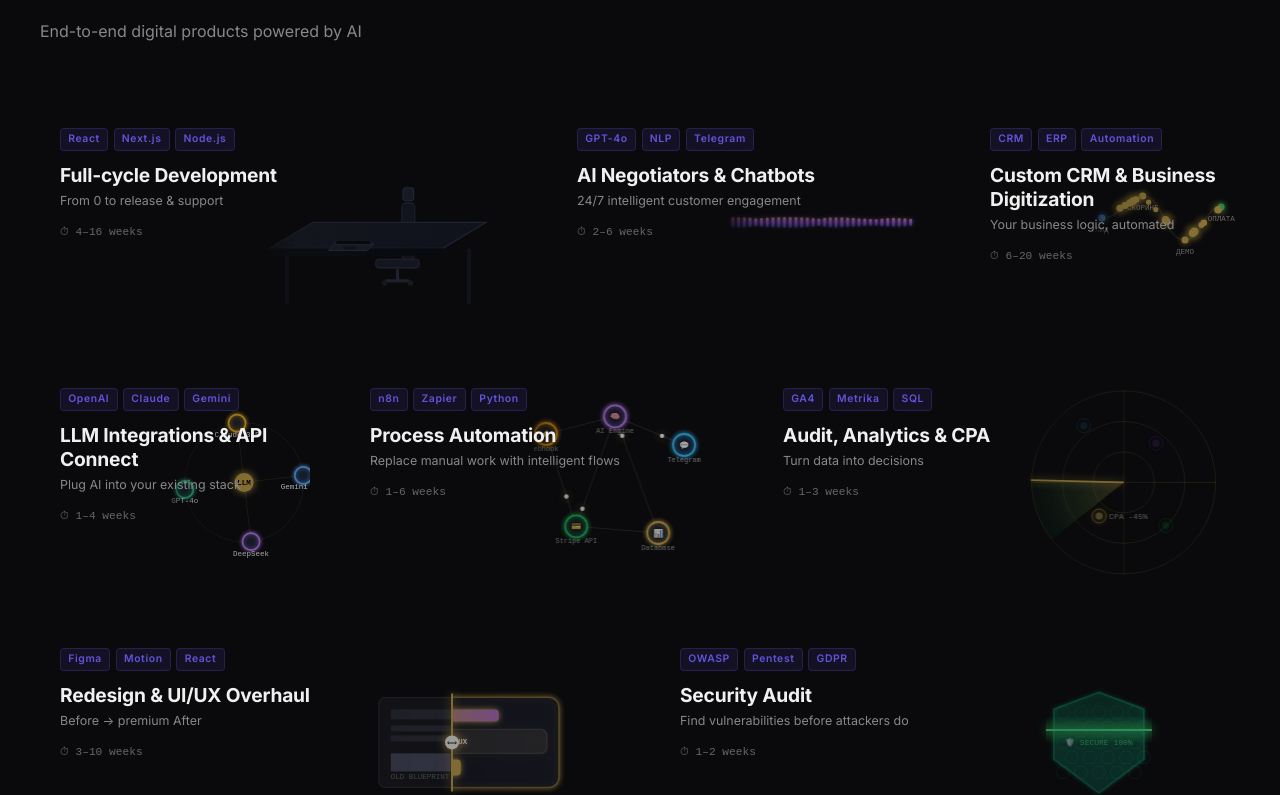
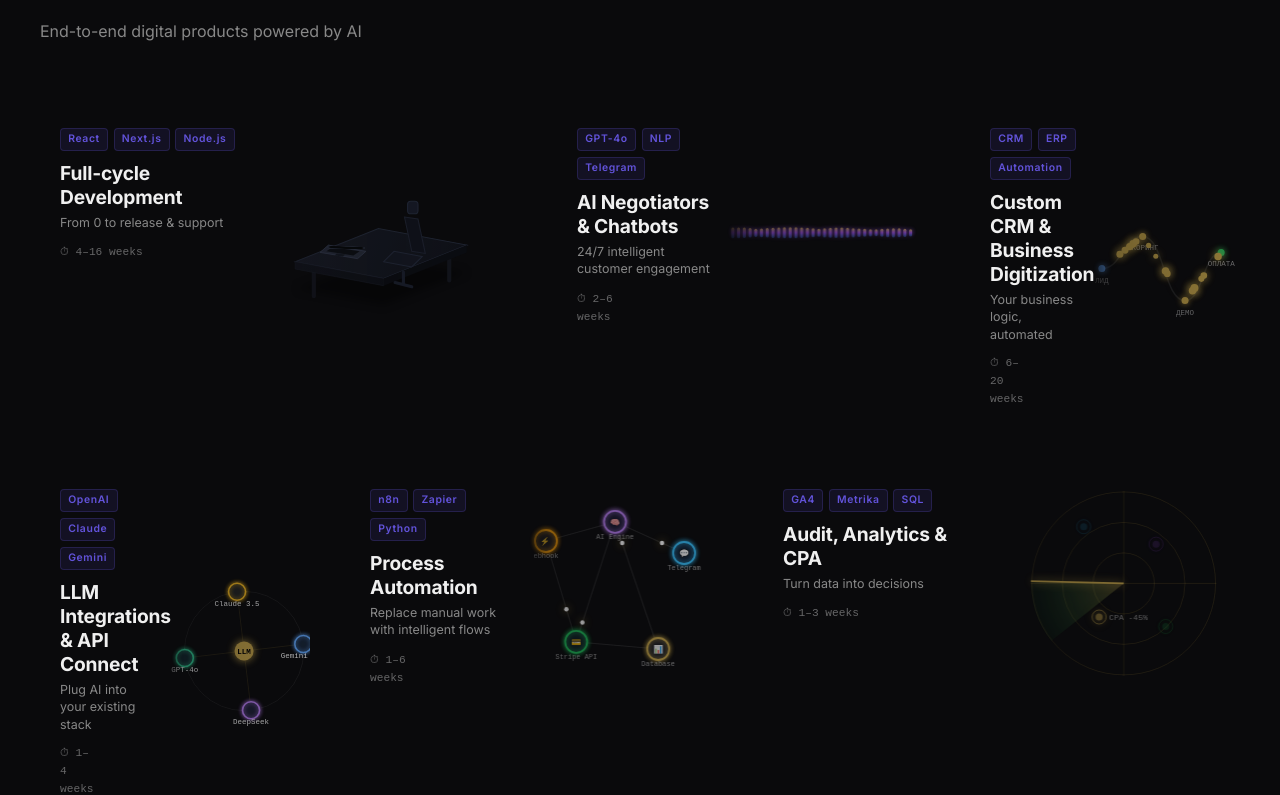
Before and after one commit to edik40288-stack/it-products-store, a Next.js app: page /en in a window 1280 px wide. Shown: the part 1012-1807 px from the top of the page. Built offline with nearby package versions, Linux system fonts and the light colour scheme.

Commit message:
Refine CARD 01 to luxury 2.5D isometric studio workstation with deep obsidian glass and zero text collisions

```diff
--- a/components/ServicesGrid/ServiceCard.module.css
+++ b/components/ServicesGrid/ServiceCard.module.css
@@ -102,6 +102,7 @@
   z-index: 2;
   padding: 1.25rem;
   height: 100%;
+  max-width: 48%;
   display: flex;
   flex-direction: column;
   justify-content: flex-end;
@@ -112,14 +113,14 @@
 
 .card:hover .content,
 .cardHovered .content {
-  transform: translateY(-8px);
+  transform: translateY(-4px);
 }
 
 .tags {
   display: flex;
   flex-wrap: wrap;
   gap: 0.35rem;
-  margin-bottom: 0.75rem;
+  margin-bottom: 0.6rem;
 }
 
 .tag {
@@ -146,13 +147,13 @@
   font-size: 0.78rem;
   color: var(--color-text-muted);
   line-height: 1.4;
-  margin-bottom: 0.85rem;
+  margin-bottom: 0.75rem;
 }
 
 .footer {
   display: flex;
   align-items: center;
-  justify-content: space-between;
+  gap: 0.75rem;
 }
 
 .duration {
@@ -166,7 +167,7 @@
   font-weight: 600;
   color: var(--color-gold);
   opacity: 0;
-  transform: translateX(-8px) translateZ(0);
+  transform: translateX(-4px) translateZ(0);
   transition: opacity 0.25s ease, transform 0.25s ease;
   will-change: transform, opacity;
 }
--- a/components/ServicesGrid/visuals/CodeVisual.module.css
+++ b/components/ServicesGrid/visuals/CodeVisual.module.css
@@ -4,7 +4,8 @@
   height: 100%;
   display: flex;
   align-items: center;
-  justify-content: center;
+  justify-content: flex-end;
+  padding-right: 1.5rem;
   overflow: hidden;
   user-select: none;
 }
@@ -12,58 +13,57 @@
 .sceneSvg {
   width: 100%;
   height: 100%;
-  max-width: 260px;
-  max-height: 200px;
+  max-width: 250px;
+  max-height: 190px;
   overflow: visible;
 }
 
-.desk {
-  transition: opacity 0.3s ease;
+/* Micro-animations */
+.developer {
+  transition: transform 0.45s cubic-bezier(0.16, 1, 0.3, 1), opacity 0.35s ease;
 }
 
 .chair {
-  transition: transform 0.4s cubic-bezier(0.34, 1.56, 0.64, 1);
-}
-
-.developer {
-  transition: transform 0.4s cubic-bezier(0.2, 0.8, 0.2, 1), opacity 0.3s ease;
+  transition: transform 0.45s cubic-bezier(0.16, 1, 0.3, 1);
 }
 
 .drinkCan {
-  transition: transform 0.35s cubic-bezier(0.34, 1.56, 0.64, 1), opacity 0.25s ease;
+  transition: transform 0.4s cubic-bezier(0.34, 1.56, 0.64, 1), opacity 0.3s ease;
 }
 
 .laptopLid {
-  transform-origin: 130px 112px;
-  transition: transform 0.45s cubic-bezier(0.34, 1.3, 0.64, 1);
+  transform-origin: 110px 105px;
+  transition: transform 0.5s cubic-bezier(0.34, 1.25, 0.64, 1);
 }
 
 .screenGlow {
-  transition: opacity 0.35s ease;
+  transition: opacity 0.4s ease;
 }
 
 .codeLine {
-  transition: opacity 0.2s ease, transform 0.2s ease;
+  transition: opacity 0.25s ease;
 }
 
+/* Glass Status Badge */
 .statusBadge {
   position: absolute;
   top: 14px;
-  right: 18px;
+  right: 16px;
   display: flex;
   align-items: center;
   gap: 6px;
-  padding: 4px 8px;
-  border-radius: 6px;
-  background: rgba(15, 20, 32, 0.92);
-  border: 1px solid rgba(255, 255, 255, 0.1);
+  padding: 4px 10px;
+  border-radius: 20px;
+  background: rgba(13, 16, 25, 0.92);
+  border: 1px solid rgba(255, 255, 255, 0.12);
   font-family: 'JetBrains Mono', Consolas, monospace;
-  font-size: 8.5px;
-  letter-spacing: 0.04em;
+  font-size: 8px;
+  font-weight: 600;
+  letter-spacing: 0.05em;
   color: #fff;
-  box-shadow: 0 4px 12px rgba(0, 0, 0, 0.5);
-  backdrop-filter: blur(8px);
-  transition: opacity 0.3s ease, transform 0.3s cubic-bezier(0.16, 1, 0.3, 1), border-color 0.3s ease;
+  box-shadow: 0 4px 16px rgba(0, 0, 0, 0.6);
+  backdrop-filter: blur(12px);
+  transition: opacity 0.3s ease, transform 0.3s cubic-bezier(0.16, 1, 0.3, 1);
   z-index: 10;
 }
 
@@ -77,25 +77,25 @@
 
 .statusDotBuilding {
   background: #f59e0b;
-  box-shadow: 0 0 6px #f59e0b;
+  box-shadow: 0 0 8px #f59e0b;
   animation: pulseDot 0.8s infinite alternate;
 }
 
 .statusDotSuccess {
   background: #22c55e;
-  box-shadow: 0 0 8px #22c55e;
+  box-shadow: 0 0 10px #22c55e;
 }
 
 .statusDotDeploying {
   background: #a855f7;
-  box-shadow: 0 0 6px #a855f7;
+  box-shadow: 0 0 8px #a855f7;
   animation: pulseDot 0.6s infinite alternate;
 }
 
 .statusDotLive {
   background: #22c55e;
-  box-shadow: 0 0 8px #22c55e;
-  animation: liveBeacon 1.8s infinite;
+  box-shadow: 0 0 10px #22c55e;
+  animation: liveBeacon 2s infinite;
 }
 
 @keyframes pulseDot {
@@ -110,7 +110,7 @@
 }
 
 @media (prefers-reduced-motion: reduce) {
-  .chair, .developer, .drinkCan, .laptopLid, .screenGlow, .statusBadge {
+  .developer, .chair, .drinkCan, .laptopLid, .screenGlow, .statusBadge {
     transition: none !important;
     animation: none !important;
   }
--- a/components/ServicesGrid/visuals/CodeVisual.tsx
+++ b/components/ServicesGrid/visuals/CodeVisual.tsx
@@ -10,55 +10,30 @@ interface VisualProps {
 }
 
 export default function CodeVisual({ hovered }: VisualProps) {
-  // Sequence state: 0 (idle) to 12 (final deployed loop)
+  // Sequence states 0 to 12
   const [step, setStep] = useState<number>(0);
   const timerRef = useRef<NodeJS.Timeout[]>([]);
 
   useEffect(() => {
-    // Clear any previous running sequence
     timerRef.current.forEach(t => clearTimeout(t));
     timerRef.current = [];
 
     if (hovered) {
-      // Precise timeline according to TZ:
-      // State 1: 0ms (Empty desk, laptop closed)
-      setStep(1);
-
-      // State 2: 180ms (Developer approaches desk)
-      timerRef.current.push(setTimeout(() => setStep(2), 180));
-
-      // State 3: 400ms (Places energy drink / coffee on desk)
-      timerRef.current.push(setTimeout(() => setStep(3), 400));
-
-      // State 4: 650ms (Sits down in chair)
-      timerRef.current.push(setTimeout(() => setStep(4), 650));
-
-      // State 5: 900ms (Opens laptop lid)
-      timerRef.current.push(setTimeout(() => setStep(5), 900));
-
-      // State 6: 1100ms (Screen turns on, soft glow shines)
-      timerRef.current.push(setTimeout(() => setStep(6), 1100));
-
-      // State 7: 1350ms (Starts coding, lines of code appear on screen)
-      timerRef.current.push(setTimeout(() => setStep(7), 1350));
-
-      // State 8: 1650ms (Build process starts: BUILDING...)
-      timerRef.current.push(setTimeout(() => setStep(8), 1650));
-
-      // State 9: 1950ms (BUILD SUCCESS appears)
-      timerRef.current.push(setTimeout(() => setStep(9), 1950));
-
-      // State 10: 2200ms (Deployment starts: DEPLOYING...)
-      timerRef.current.push(setTimeout(() => setStep(10), 2200));
-
-      // State 11: 2500ms (DEPLOYED / LIVE status badge)
-      timerRef.current.push(setTimeout(() => setStep(11), 2500));
-
-      // State 12: 2800ms+ (Final state: continues working, live beacon)
-      timerRef.current.push(setTimeout(() => setStep(12), 2800));
+      // Precise timeline for 13-step sequence
+      setStep(1); // 0ms: State 1 (Idle workspace)
+      timerRef.current.push(setTimeout(() => setStep(2), 200)); // State 2: Developer approaches
+      timerRef.current.push(setTimeout(() => setStep(3), 450)); // State 3: Places drink/coffee
+      timerRef.current.push(setTimeout(() => setStep(4), 700)); // State 4: Sits down
+      timerRef.current.push(setTimeout(() => setStep(5), 950)); // State 5: Opens laptop lid
+      timerRef.current.push(setTimeout(() => setStep(6), 1150)); // State 6: Screen turns on
+      timerRef.current.push(setTimeout(() => setStep(7), 1400)); // State 7: Starts coding
+      timerRef.current.push(setTimeout(() => setStep(8), 1700)); // State 8: Build starts
+      timerRef.current.push(setTimeout(() => setStep(9), 2000)); // State 9: BUILD SUCCESS
+      timerRef.current.push(setTimeout(() => setStep(10), 2250)); // State 10: Deploying
+      timerRef.current.push(setTimeout(() => setStep(11), 2550)); // State 11: LIVE / DEPLOYED
+      timerRef.current.push(setTimeout(() => setStep(12), 2850)); // State 12: Working persistently
     } else {
-      // Smooth reset back to idle (State 0) on pointerleave
-      setStep(0);
+      setStep(0); // Reset smoothly on mouseleave
     }
 
     return () => {
@@ -66,7 +41,6 @@ export default function CodeVisual({ hovered }: VisualProps) {
     };
   }, [hovered]);
 
-  // Derived visibility & animation flags
   const isApproaching = step >= 2;
   const hasPlacedDrink = step >= 3;
   const isSeated = step >= 4;
@@ -80,18 +54,18 @@ export default function CodeVisual({ hovered }: VisualProps) {
 
   return (
     <div className={styles.workspaceContainer}>
-      {/* Dynamic Status Badge (Steps 8-12) */}
+      {/* Top Glass Status Badge (Steps 8-12) */}
       {step >= 8 && (
         <div
           className={styles.statusBadge}
           style={{
             borderColor: isLive
-              ? 'rgba(34, 197, 94, 0.4)'
+              ? 'rgba(34, 197, 94, 0.45)'
               : isDeploying
-              ? 'rgba(168, 85, 247, 0.4)'
+              ? 'rgba(168, 85, 247, 0.45)'
               : isBuildSuccess
-              ? 'rgba(34, 197, 94, 0.4)'
-              : 'rgba(245, 158, 11, 0.4)'
+              ? 'rgba(34, 197, 94, 0.45)'
+              : 'rgba(245, 158, 11, 0.45)'
           }}
         >
           <span
@@ -107,12 +81,12 @@ export default function CodeVisual({ hovered }: VisualProps) {
             {isBuilding && 'BUILDING...'}
             {isBuildSuccess && 'BUILD SUCCESS'}
             {isDeploying && 'DEPLOYING...'}
-            {isLive && '● LIVE · DEPLOYED'}
+            {isLive && '● LIVE · 18ms'}
           </span>
         </div>
       )}
 
-      {/* 2.5D Vector Workspace Scene */}
+      {/* Isometric 2.5D Studio Workstation Scene */}
       <svg
         className={styles.sceneSvg}
         viewBox="0 0 240 180"
@@ -121,57 +95,70 @@ export default function CodeVisual({ hovered }: VisualProps) {
       >
         <defs>
           {/* Gradients */}
-          <linearGradient id="deskTopGrad" x1="20" y1="95" x2="220" y2="125" gradientUnits="userSpaceOnUse">
+          <linearGradient id="podiumTop" x1="40" y1="90" x2="210" y2="150" gradientUnits="userSpaceOnUse">
             <stop offset="0%" stopColor="#1e2230" />
-            <stop offset="100%" stopColor="#131722" />
+            <stop offset="100%" stopColor="#11141c" />
           </linearGradient>
 
-          <linearGradient id="deskEdgeGrad" x1="20" y1="125" x2="220" y2="132" gradientUnits="userSpaceOnUse">
-            <stop offset="0%" stopColor="#0f121a" />
-            <stop offset="100%" stopColor="#080a0f" />
+          <linearGradient id="podiumEdge" x1="40" y1="135" x2="210" y2="155" gradientUnits="userSpaceOnUse">
+            <stop offset="0%" stopColor="#151822" />
+            <stop offset="100%" stopColor="#0a0c12" />
           </linearGradient>
 
-          <linearGradient id="screenBeamGrad" x1="120" y1="75" x2="120" y2="115" gradientUnits="userSpaceOnUse">
-            <stop offset="0%" stopColor="rgba(96, 165, 250, 0.35)" />
-            <stop offset="100%" stopColor="rgba(96, 165, 250, 0)" />
-          </linearGradient>
-
-          <linearGradient id="hoodieGrad" x1="120" y1="60" x2="150" y2="130" gradientUnits="userSpaceOnUse">
-            <stop offset="0%" stopColor="#2d3348" />
+          <linearGradient id="laptopChassis" x1="60" y1="100" x2="130" y2="130" gradientUnits="userSpaceOnUse">
+            <stop offset="0%" stopColor="#2c3244" />
             <stop offset="100%" stopColor="#1a1e2b" />
           </linearGradient>
 
-          <linearGradient id="canGrad" x1="180" y1="96" x2="188" y2="112" gradientUnits="userSpaceOnUse">
-            <stop offset="0%" stopColor="#C9A84C" />
-            <stop offset="100%" stopColor="#856920" />
+          <linearGradient id="screenBeam" x1="90" y1="70" x2="110" y2="125" gradientUnits="userSpaceOnUse">
+            <stop offset="0%" stopColor="rgba(56, 189, 248, 0.4)" />
+            <stop offset="50%" stopColor="rgba(168, 85, 247, 0.15)" />
+            <stop offset="100%" stopColor="rgba(0, 0, 0, 0)" />
           </linearGradient>
 
-          <filter id="glowFilter" x="-20%" y="-20%" width="140%" height="140%">
-            <feGaussianBlur stdDeviation="3" result="blur" />
-            <feComposite in="SourceGraphic" in2="blur" operator="over" />
-          </filter>
+          <linearGradient id="thermosGrad" x1="170" y1="96" x2="182" y2="116" gradientUnits="userSpaceOnUse">
+            <stop offset="0%" stopColor="#C9A84C" />
+            <stop offset="60%" stopColor="#242838" />
+            <stop offset="100%" stopColor="#12151e" />
+          </linearGradient>
+
+          <linearGradient id="devHoodie" x1="120" y1="65" x2="165" y2="140" gradientUnits="userSpaceOnUse">
+            <stop offset="0%" stopColor="#262c3e" />
+            <stop offset="100%" stopColor="#131620" />
+          </linearGradient>
         </defs>
 
-        {/* ─── 1. BACKGROUND CHAIR ─── */}
+        {/* ─── 1. ISOMETRIC DESK PODIUM ─── */}
+        <g id="desk-platform">
+          {/* Desk shadow */}
+          <polygon points="50,158 135,174 215,142 130,128" fill="rgba(0,0,0,0.6)" filter="blur(4px)" />
+          {/* Desk Legs / Stand */}
+          <path d="M 68 140 L 68 165 M 198 126 L 198 150" stroke="#161922" strokeWidth="4" strokeLinecap="round" />
+          {/* Desk Isometric Surface */}
+          <polygon points="50,132 135,148 215,116 130,100" fill="url(#podiumTop)" stroke="#2b3346" strokeWidth="1" />
+          {/* Desk Front Edge */}
+          <polygon points="50,132 135,148 135,155 50,139" fill="url(#podiumEdge)" stroke="#1f2432" strokeWidth="0.5" />
+          <polygon points="135,148 215,116 215,123 135,155" fill="#0c0e14" />
+        </g>
+
+        {/* ─── 2. ERGONOMIC CHAIR (Behind Developer) ─── */}
         <g
           className={styles.chair}
           style={{
-            transform: isSeated ? 'translate(0px, 0px)' : 'translate(8px, -4px)'
+            transform: isSeated ? 'translate(0px, 0px)' : 'translate(10px, -6px)'
           }}
         >
-          {/* Chair base & wheels */}
-          <path d="M 120 152 L 140 152 M 130 142 L 130 152" stroke="#2a3042" strokeWidth="3" strokeLinecap="round" />
-          <circle cx="118" cy="154" r="2.5" fill="#1e2330" />
-          <circle cx="142" cy="154" r="2.5" fill="#1e2330" />
-          {/* Chair seat */}
-          <rect x="110" y="132" width="40" height="8" rx="3" fill="#1b202e" stroke="#2d344b" strokeWidth="1" />
-          {/* Chair backrest */}
-          <rect x="134" y="80" width="12" height="52" rx="4" fill="#181c28" stroke="#282f42" strokeWidth="1" />
+          {/* Chair base */}
+          <path d="M 136 158 L 152 162 M 144 148 L 144 160" stroke="#1f2535" strokeWidth="3" strokeLinecap="round" />
+          {/* Seat Cushion */}
+          <polygon points="125,138 152,143 162,133 135,128" fill="#181c28" stroke="#2a3246" strokeWidth="1" />
+          {/* Backrest Mesh */}
+          <polygon points="145,95 158,97 165,130 152,128" fill="#131620" stroke="#252b3c" strokeWidth="1" />
           {/* Headrest */}
-          <rect x="135" y="66" width="10" height="12" rx="3" fill="#202535" stroke="#313a52" strokeWidth="1" />
+          <rect x="148" y="80" width="10" height="12" rx="3" fill="#1c2130" stroke="#2c354a" strokeWidth="1" />
         </g>
 
-        {/* ─── 2. DEVELOPER CHARACTER (States 2, 4, 7) ─── */}
+        {/* ─── 3. DEVELOPER PRESENCE (States 2, 4, 7) ─── */}
         <g
           className={styles.developer}
           style={{
@@ -183,87 +170,75 @@ export default function CodeVisual({ hovered }: VisualProps) {
             opacity: !isApproaching ? 0 : 1
           }}
         >
-          {/* Character Body / Hoodie */}
-          <path
-            d="M 126 84 C 120 86 112 100 110 134 L 146 134 C 146 102 140 86 134 84 Z"
-            fill="url(#hoodieGrad)"
-            stroke="#3a425c"
+          {/* Developer Torso */}
+          <polygon
+            points="126,102 154,106 158,140 120,136"
+            fill="url(#devHoodie)"
+            stroke="#343d54"
             strokeWidth="1"
           />
 
           {/* Head & Hair */}
-          <circle cx="130" cy="70" r="11" fill="#202433" stroke="#384058" strokeWidth="1" />
-          {/* Hair silhouette */}
-          <path d="M 120 68 C 120 58 138 56 141 68 C 137 63 125 63 120 68 Z" fill="#12151e" />
+          <circle cx="140" cy="85" r="10" fill="#1a1e2b" stroke="#323a4f" strokeWidth="1" />
+          <path d="M 132 82 C 132 74 148 72 150 82 C 146 78 136 78 132 82 Z" fill="#0d0f17" />
 
-          {/* Headphones */}
-          <path d="M 121 68 A 9 9 0 0 1 139 68" fill="none" stroke="#60a5fa" strokeWidth="2.5" strokeLinecap="round" />
-          <rect x="119" y="66" width="3" height="7" rx="1.5" fill="#C9A84C" />
-          <rect x="138" y="66" width="3" height="7" rx="1.5" fill="#C9A84C" />
+          {/* Studio Headphones with Gold Ring */}
+          <path d="M 133 83 A 8 8 0 0 1 148 83" fill="none" stroke="#60a5fa" strokeWidth="2.2" strokeLinecap="round" />
+          <rect x="131" y="81" width="3" height="6" rx="1.5" fill="#C9A84C" />
+          <rect x="147" y="81" width="3" height="6" rx="1.5" fill="#C9A84C" />
 
-          {/* Arms / Hands */}
+          {/* Arms / Typing Hands */}
           {isCoding ? (
-            /* Hands on keyboard typing */
             <path
-              d="M 112 104 Q 102 114 98 116 M 126 104 Q 112 115 106 117"
-              stroke="#2d3348"
-              strokeWidth="5"
+              d="M 126 112 L 108 122 M 138 114 L 118 124"
+              stroke="#2e354a"
+              strokeWidth="4.5"
               strokeLinecap="round"
             />
           ) : (
-            /* Hands resting / approaching */
             <path
-              d="M 116 104 Q 120 120 125 128 M 134 104 Q 142 118 146 128"
-              stroke="#2d3348"
-              strokeWidth="5"
+              d="M 128 114 L 132 132 M 145 116 L 152 132"
+              stroke="#262b3d"
+              strokeWidth="4"
               strokeLinecap="round"
             />
           )}
         </g>
 
-        {/* ─── 3. WORKSPACE TABLE (Isometric Desk Surface) ─── */}
-        <g className={styles.desk}>
-          {/* Desk Legs */}
-          <path d="M 36 120 L 36 168 M 204 120 L 204 168" stroke="#161922" strokeWidth="4" strokeLinecap="round" />
-          {/* Desk Top Bevel */}
-          <polygon points="20,118 60,94 220,94 180,118" fill="url(#deskTopGrad)" stroke="#2b3245" strokeWidth="1" />
-          {/* Desk Front Edge */}
-          <polygon points="20,118 180,118 180,125 20,125" fill="url(#deskEdgeGrad)" />
-        </g>
-
-        {/* ─── 4. ENERGY DRINK CAN / COFFEE (State 3+) ─── */}
+        {/* ─── 4. THERMOS MUG / COFFEE (State 3+) ─── */}
         <g
           className={styles.drinkCan}
           style={{
-            transform: hasPlacedDrink ? 'translate(0px, 0px)' : 'translate(10px, -24px)',
+            transform: hasPlacedDrink ? 'translate(0px, 0px)' : 'translate(8px, -20px)',
             opacity: hasPlacedDrink ? 1 : 0
           }}
         >
-          {/* Can shadow */}
-          <ellipse cx="172" cy="107" rx="5" ry="2" fill="rgba(0, 0, 0, 0.5)" />
-          {/* Can Cylinder */}
-          <rect x="168" y="94" width="8" height="13" rx="2" fill="url(#canGrad)" stroke="#d4af37" strokeWidth="0.8" />
-          {/* Logo on Can */}
-          <path d="M 172 97 L 170 102 L 174 102 L 172 106" stroke="#fff" strokeWidth="0.8" fill="none" strokeLinecap="round" />
+          {/* Mug shadow */}
+          <ellipse cx="174" cy="118" rx="6" ry="3" fill="rgba(0,0,0,0.5)" />
+          {/* Thermos body */}
+          <rect x="170" y="104" width="8" height="15" rx="2.5" fill="url(#thermosGrad)" stroke="#d4af37" strokeWidth="0.8" />
+          {/* Gold lid */}
+          <rect x="169" y="103" width="10" height="2" rx="1" fill="#C9A84C" />
         </g>
 
-        {/* ─── 5. LAPTOP & CODE SCREEN (States 1, 5, 6, 7+) ─── */}
-        <g transform="translate(68, 86)">
-          {/* Laptop Base on Desk */}
-          <polygon points="12,28 48,28 42,34 6,34" fill="#222634" stroke="#373e54" strokeWidth="0.8" />
-          {/* Trackpad */}
-          <rect x="20" y="30" width="12" height="3" rx="0.5" fill="#171922" />
+        {/* ─── 5. ISOMETRIC MACBOOK WORKSTATION (States 1, 5, 6, 7+) ─── */}
+        <g id="macbook-workstation" transform="translate(68, 92)">
+          {/* Laptop Base in Isometric Perspective */}
+          <polygon points="14,24 50,30 42,37 6,31" fill="url(#laptopChassis)" stroke="#3f4760" strokeWidth="0.8" />
+          {/* Keyboard & Trackpad */}
+          <polygon points="18,26 44,30 38,34 12,30" fill="#0d1017" />
+          <polygon points="22,32 30,33 28,35 20,34" fill="#181d28" />
 
-          {/* Screen Light Beam onto Desk (States 6+) */}
+          {/* Screen Light Beam onto Table (States 6+) */}
           {isScreenOn && (
             <polygon
-              points="14,10 46,10 56,38 4,38"
-              fill="url(#screenBeamGrad)"
+              points="16,8 48,13 54,34 8,30"
+              fill="url(#screenBeam)"
               className={styles.screenGlow}
             />
           )}
 
-          {/* Laptop Lid & Display */}
+          {/* Laptop Display (Smooth 3D Lid Open) */}
           <g
             className={styles.laptopLid}
             style={{
@@ -271,44 +246,39 @@ export default function CodeVisual({ hovered }: VisualProps) {
               transformOrigin: '27px 28px'
             }}
           >
-            {/* Screen Bezel */}
-            <rect x="12" y="8" width="34" height="21" rx="1.5" fill="#11131a" stroke="#373e54" strokeWidth="1" />
+            {/* Screen Bezel in Isometric Angle */}
+            <polygon points="14,6 48,11 48,27 14,22" fill="#0d0f15" stroke="#3d465e" strokeWidth="1" />
 
-            {/* Screen Glass Display */}
-            <rect
-              x="14"
-              y="10"
-              width="30"
-              height="17"
-              rx="1"
-              fill={isScreenOn ? '#0d1117' : '#080a0f'}
+            {/* Screen Glass */}
+            <polygon
+              points="16,8 46,12.5 46,25.5 16,21"
+              fill={isScreenOn ? '#090d14' : '#05070a'}
             />
 
-            {/* Live Code Lines (State 7+) */}
+            {/* Live Syntax Code Lines (State 7+) */}
             {isCoding && (
               <g className={styles.codeLine}>
-                {/* Code syntax lines */}
-                <line x1="16" y1="13" x2="25" y2="13" stroke="#38bdf8" strokeWidth="1" strokeLinecap="round" />
-                <line x1="27" y1="13" x2="33" y2="13" stroke="#a855f7" strokeWidth="1" strokeLinecap="round" />
+                <line x1="18" y1="11" x2="26" y2="12.2" stroke="#38bdf8" strokeWidth="1.2" strokeLinecap="round" />
+                <line x1="28" y1="12.5" x2="36" y2="13.7" stroke="#c084fc" strokeWidth="1.2" strokeLinecap="round" />
 
-                <line x1="16" y1="16" x2="22" y2="16" stroke="#22c55e" strokeWidth="1" strokeLinecap="round" />
-                <line x1="24" y1="16" x2="38" y2="16" stroke="#C9A84C" strokeWidth="1" strokeLinecap="round" />
+                <line x1="18" y1="14" x2="24" y2="15" stroke="#4ade80" strokeWidth="1.2" strokeLinecap="round" />
+                <line x1="26" y1="15.3" x2="42" y2="17.7" stroke="#C9A84C" strokeWidth="1.2" strokeLinecap="round" />
 
-                <line x1="18" y1="19" x2="30" y2="19" stroke="#f43f5e" strokeWidth="1" strokeLinecap="round" />
-                <line x1="18" y1="22" x2="36" y2="22" stroke="#60a5fa" strokeWidth="1" strokeLinecap="round" />
+                <line x1="20" y1="17.5" x2="32" y2="19.3" stroke="#f43f5e" strokeWidth="1.2" strokeLinecap="round" />
+                <line x1="20" y1="20.5" x2="38" y2="23.2" stroke="#60a5fa" strokeWidth="1.2" strokeLinecap="round" />
 
                 {/* Blinking Cursor */}
-                <line x1="38" y1="22" x2="39" y2="22" stroke="#fff" strokeWidth="1.2">
+                <line x1="40" y1="23.5" x2="41" y2="23.7" stroke="#fff" strokeWidth="1.5">
                   <animate attributeName="opacity" values="1;0;1" dur="0.8s" repeatCount="indefinite" />
                 </line>
               </g>
             )}
 
-            {/* Mini Screen Status Pill at Bottom of Screen (Step 11-12) */}
+            {/* Micro Live Beacon on Screen when Deployed (Steps 11-12) */}
             {isLive && (
-              <g>
-                <rect x="22" y="24.5" width="14" height="2" rx="1" fill="#22c55e" opacity="0.9" />
-              </g>
+              <circle cx="43" cy="14" r="1.5" fill="#22c55e">
+                <animate attributeName="opacity" values="1;0.4;1" dur="1.2s" repeatCount="indefinite" />
+              </circle>
             )}
           </g>
         </g>
```
Also changed, not shown: components/WebGLGrid/CardShaderMaterial.ts (+9 -9 lines).
